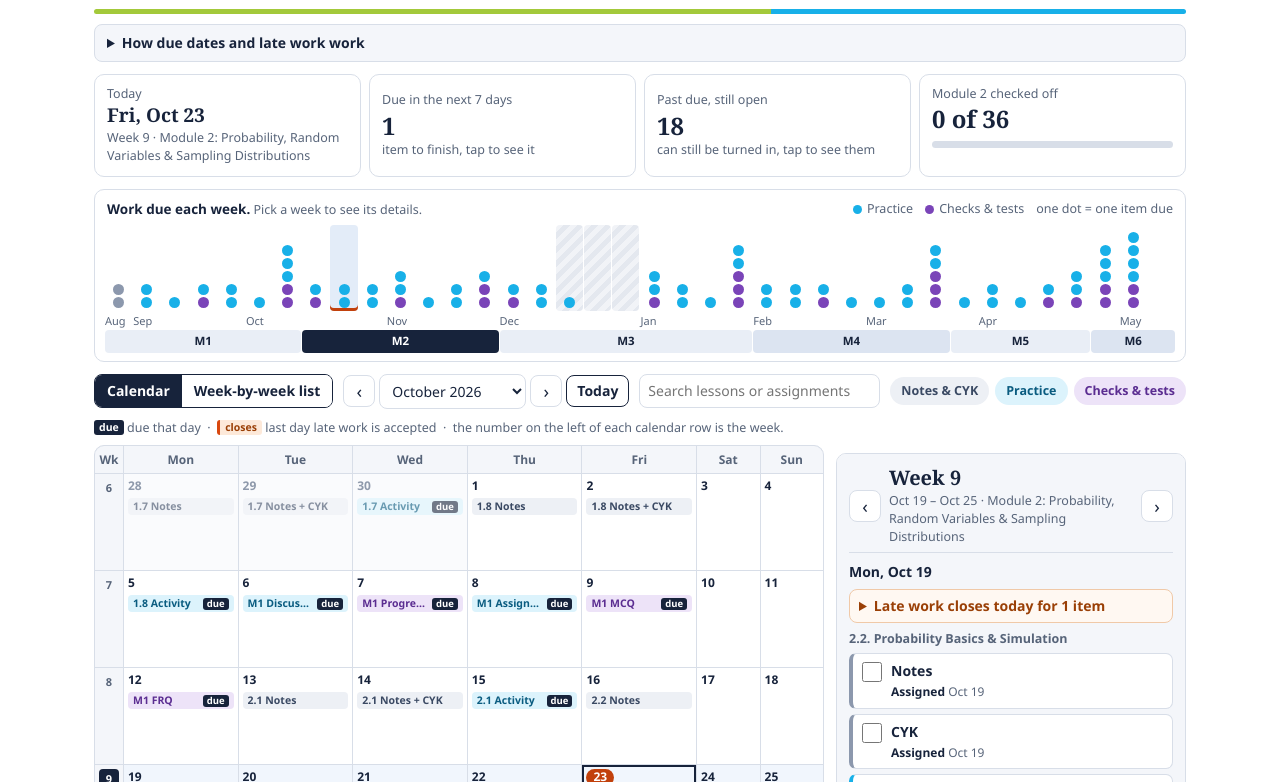
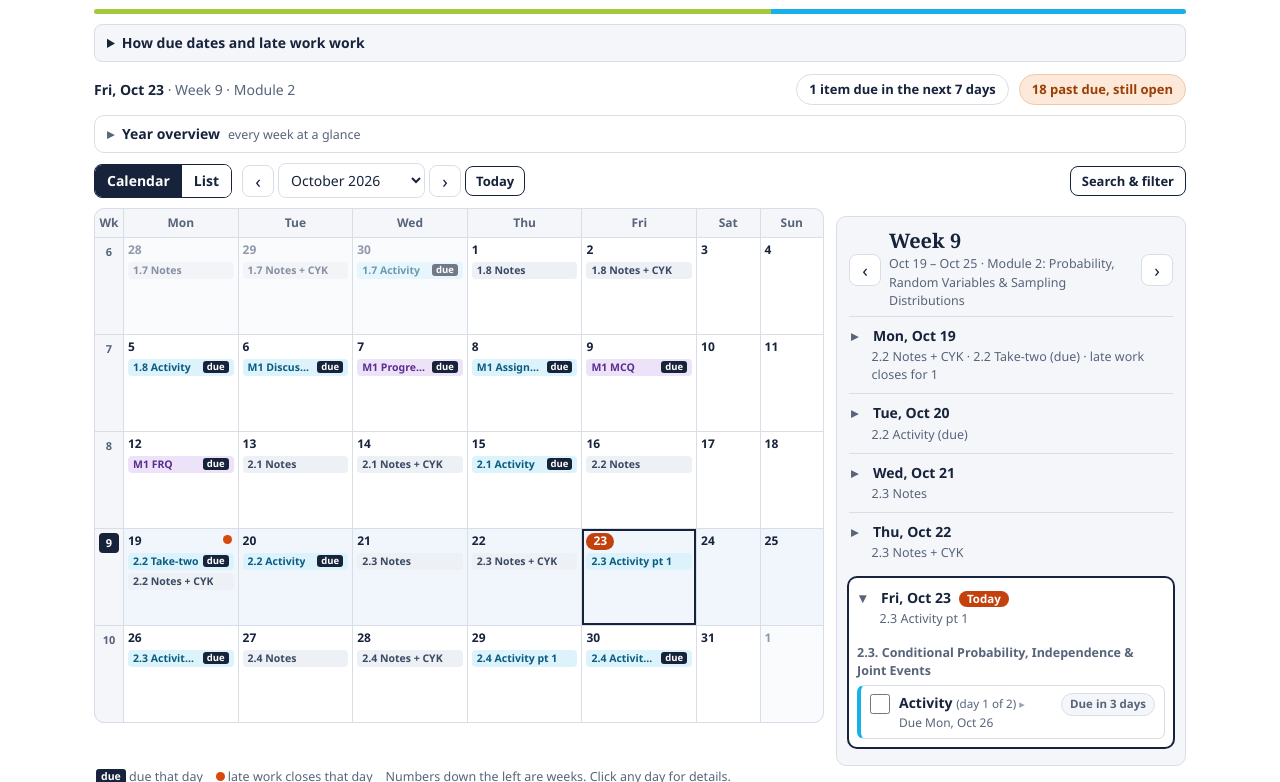
Before and after one commit to matthewcrouch-NCVPS/YL-26-27-AP-Statistics-Pacing-Guide, a plain HTML site: page index.html in a window 1280 px wide. Shown: the part 127-909 px from the top of the page. Drawn offline with Linux system fonts and the light colour scheme.

Commit message:
Add files via upload

```diff
--- a/index.html
+++ b/index.html
@@ -27,26 +27,30 @@ h1{font:700 27px/1.1 var(--serif);margin:0;letter-spacing:-.01em}
 .brand{display:block;height:46px;width:auto;margin:0 0 10px}
 .ribbon{height:5px;border-radius:99px;margin:12px 0 0;background:linear-gradient(90deg,var(--green) 0 62%,var(--prac) 62% 100%)}
 .sub{margin:4px 0 0;color:var(--mut)}
-.btn{border:1px solid var(--ink);background:#fff;border-radius:8px;padding:7px 12px;font-weight:600}
+.btn{border:1px solid var(--ink);background:#fff;border-radius:8px;padding:5px 11px;font-size:13px;font-weight:600}
 .btn:hover{background:var(--ink);color:#fff}
 .policy{margin:10px 0 0;border:1px solid var(--line);border-radius:8px;background:var(--soft)}
 .policy summary{padding:8px 12px;cursor:pointer;font-weight:600}
 .policy p{margin:0;padding:0 12px 10px;max-width:70ch}
 
-/* at a glance */
-.glance{display:grid;grid-template-columns:repeat(auto-fit,minmax(200px,1fr));gap:8px;margin:12px 0}
-.g{border:1px solid var(--line);border-radius:10px;padding:10px 12px;background:#fff;text-align:left;display:block;width:100%}
-.g .k{display:block;color:var(--mut);font-size:12.5px}
-.g .v{display:block;font:700 24px/1.15 var(--serif);margin-top:2px}
-.g .s{display:block;color:var(--mut);font-size:12.5px;margin-top:2px}
-button.g:hover{border-color:var(--ink);background:var(--soft)}
-button.g.on{border-color:var(--ink);box-shadow:inset 0 0 0 1px var(--ink)}
-.g.now .v{font-size:19px}
-.prog{height:7px;border-radius:99px;background:var(--line);margin-top:8px;overflow:hidden}
-.prog i{display:block;height:100%;background:var(--green)}
+/* today strip */
+.glance{display:flex;flex-wrap:wrap;gap:8px 10px;align-items:center;margin:12px 0 10px}
+.now{font-weight:700;margin-right:auto}
+.now span{color:var(--mut);font-weight:500}
+.gb{border:1px solid var(--line);background:#fff;border-radius:999px;padding:5px 12px;font-weight:600;font-size:13px}
+button.gb:hover{border-color:var(--ink);background:var(--soft)}
+.gb.on{border-color:var(--ink);box-shadow:inset 0 0 0 1px var(--ink)}
+.gb.warn{background:var(--close-bg);color:var(--close-fg);border-color:#F0C9A8}
+.gb.mut{border:0;background:none;color:var(--mut);font-weight:500;padding-left:0;padding-right:0}
 
 /* year chart (week dotplot) */
-.chart-wrap{border:1px solid var(--line);border-radius:10px;padding:10px 10px 8px;margin-bottom:12px}
+.chart-wrap{border:1px solid var(--line);border-radius:10px;margin-bottom:10px}
+.chart-wrap>summary{list-style:none;cursor:pointer;padding:8px 12px;font-weight:600;display:flex;gap:8px;align-items:baseline}
+.chart-wrap>summary::-webkit-details-marker{display:none}
+.chart-wrap>summary::before{content:'▸';color:var(--mut)}
+.chart-wrap[open]>summary::before{content:'▾'}
+.hint{color:var(--mut);font-weight:400;font-size:12.5px}
+.cw{padding:0 10px 8px}
 .cap{display:flex;flex-wrap:wrap;gap:4px 14px;align-items:center;justify-content:space-between;margin:0 2px 6px;color:var(--mut);font-size:12.5px}
 .cap b{color:var(--ink);font-size:13.5px}
 .key{display:inline-flex;gap:12px;align-items:center}
@@ -87,7 +91,8 @@ input[type=search]{min-width:150px;flex:1 1 150px;max-width:260px}
 .chip.learn{background:var(--learn-bg);color:var(--learn-fg)}
 .chip.practice{background:var(--prac-bg);color:var(--prac-fg)}
 .chip.assess{background:var(--assess-bg);color:var(--assess-fg)}
-.legend{margin:0 0 8px;color:var(--mut);font-size:12.5px}
+.legend{margin:10px 2px 0;color:var(--mut);font-size:12.5px}
+.cdl{display:inline-block;width:9px;height:9px;border-radius:50%;background:var(--close);margin-right:3px}
 .tag{display:inline-block;font-size:10.5px;font-weight:700;border-radius:3px;padding:0 5px;line-height:1.5;vertical-align:1px}
 .tag.due{background:var(--ink);color:#fff}
 .tag.cl{background:var(--close-bg);color:var(--close-fg);border-left:3px solid var(--close)}
@@ -148,8 +153,16 @@ input[type=search]{min-width:150px;flex:1 1 150px;max-width:260px}
 .ph p{margin:2px 0 0;color:var(--mut);font-size:12.5px}
 .link{border:0;background:none;color:#1C61B6;text-decoration:underline;padding:2px 0;font-weight:600}
 .note{color:var(--mut);font-size:12.5px;margin:2px 0 8px}
-.dayb{padding:9px 0 4px;border-top:1px solid var(--line)}
-.dayb.is-focus{background:#fff;border-radius:8px;border-top-color:transparent;box-shadow:0 0 0 2px var(--ink);padding:9px 8px 6px;margin:6px 0}
+.dayb{border-top:1px solid var(--line)}
+.dayb.is-focus{background:#fff;border-radius:8px;border-top-color:transparent;box-shadow:0 0 0 2px var(--ink);margin:6px 0;padding:0 8px}
+.dayb>summary{list-style:none;cursor:pointer;display:flex;flex-wrap:wrap;gap:2px 8px;align-items:baseline;padding:9px 2px}
+.dayb>summary::-webkit-details-marker{display:none}
+.dayb>summary::before{content:'▸';color:var(--mut);width:1em;flex:none}
+.dayb[open]>summary::before{content:'▾'}
+.dayb.is-empty .dh{padding:9px 2px}
+.dayb .ds{flex:1 1 100%;color:var(--mut);font-size:12.5px;font-weight:400;padding-left:calc(1em + 8px)}
+.dayb.is-empty .ds{flex:0 1 auto;padding-left:0}
+.dayb .db{padding:0 0 8px}
 .dh{display:flex;gap:6px;flex-wrap:wrap;align-items:center;font-weight:700}
 .dh .t{background:var(--today);color:#fff;border-radius:99px;padding:0 8px;font-size:11.5px}
 .dh .b{background:#E4E8EF;color:#3A4963;border-radius:99px;padding:0 8px;font-size:11.5px}
@@ -188,6 +201,20 @@ input[type=search]{min-width:150px;flex:1 1 150px;max-width:260px}
 .awb{padding:0 12px 10px}
 .foot{color:var(--mut);font-size:12.5px;margin:12px 2px 0}
 .empty{padding:18px 6px;text-align:center;color:var(--mut)}
+/* simplification layer */
+.tools{display:flex;flex-wrap:wrap;gap:8px 10px;align-items:center;margin:-2px 0 10px}
+.tools[hidden]{display:none}
+.cdot{position:absolute;top:6px;right:6px;width:9px;height:9px;border-radius:50%;background:var(--close)}
+.pill.x{display:none}
+.pill.more{background:none;color:var(--mut);padding:0 2px;font-weight:700}
+.rd{min-width:0}
+.rd>summary{list-style:none;cursor:pointer}
+.rd>summary::-webkit-details-marker{display:none}
+.rd>summary .ttl::after{content:' ▸';color:#98A2B3;font-size:11px;font-weight:400}
+.rd[open]>summary .ttl::after{content:' ▾'}
+.due1{display:block;color:var(--mut);font-size:12px}
+.rx{margin-top:3px}
+@media (max-width:620px){.pill.x{display:flex}.pill.more{display:none}.cdot{top:4px;right:4px;width:7px;height:7px}}
 </style>
 </head>
 <body>
@@ -209,18 +236,21 @@ input[type=search]{min-width:150px;flex:1 1 150px;max-width:260px}
 
   <section class="glance" id="glance" aria-label="At a glance"></section>
 
-  <section class="chart-wrap" aria-label="Year at a glance">
-    <div class="cap">
-      <span><b>Work due each week.</b> Pick a week to see its details.</span>
-      <span class="key"><span><i style="background:var(--prac)"></i>Practice</span><span><i style="background:var(--assess)"></i>Checks &amp; tests</span><span>one dot = one item due</span></span>
+  <details class="chart-wrap" id="overview">
+    <summary>Year overview <span class="hint">every week at a glance</span></summary>
+    <div class="cw">
+      <div class="cap">
+        <span><b>Work due each week.</b> Pick a week to see its details.</span>
+        <span class="key"><span><i style="background:var(--prac)"></i>Practice</span><span><i style="background:var(--assess)"></i>Checks &amp; tests</span><span>one dot = one item due</span></span>
+      </div>
+      <div id="chart"></div>
     </div>
-    <div id="chart"></div>
-  </section>
+  </details>
 
   <div class="bar" role="toolbar" aria-label="Calendar controls">
     <div class="seg" role="group" aria-label="View">
       <button data-act="view-month" aria-pressed="true">Calendar</button>
-      <button data-act="view-agenda" aria-pressed="false">Week-by-week list</button>
+      <button data-act="view-agenda" aria-pressed="false">List</button>
     </div>
     <div class="nav" id="monthnav">
       <button class="ib" data-act="m-prev" aria-label="Previous month">‹</button>
@@ -228,6 +258,9 @@ input[type=search]{min-width:150px;flex:1 1 150px;max-width:260px}
       <button class="ib" data-act="m-next" aria-label="Next month">›</button>
       <button class="btn" data-act="today" style="padding:5px 10px">Today</button>
     </div>
+    <button class="btn" data-act="tools" id="toolsbtn" aria-expanded="false" aria-controls="tools" style="margin-left:auto">Search &amp; filter</button>
+  </div>
+  <div class="tools" id="tools" hidden>
     <input type="search" id="q" placeholder="Search lessons or assignments" aria-label="Search lessons or assignments">
     <div class="chips" id="chips" role="group" aria-label="Show or hide item types">
       <button class="chip learn" data-f="learn" aria-pressed="true">Notes &amp; CYK</button>
@@ -235,12 +268,12 @@ input[type=search]{min-width:150px;flex:1 1 150px;max-width:260px}
       <button class="chip assess" data-f="assess" aria-pressed="true">Checks &amp; tests</button>
     </div>
   </div>
-  <p class="legend"><span class="tag due">due</span> due that day &nbsp;·&nbsp; <span class="tag cl">closes</span> last day late work is accepted &nbsp;·&nbsp; the number on the left of each calendar row is the week.</p>
 
   <div class="main" id="main">
     <div id="cal"></div>
     <aside class="panel" id="panel" aria-live="polite"></aside>
   </div>
+  <p class="legend"><span class="tag due">due</span> due that day &nbsp;&nbsp; <span class="cdl"></span>late work closes that day &nbsp;&nbsp; Numbers down the left are weeks. Click any day for details.</p>
   <p class="foot" id="foot"></p>
 </div>
 
@@ -333,7 +366,7 @@ var state = {
   month: (function(){ var d=dd(clampN(TODAY)); return {y:d.getUTCFullYear(), m:d.getUTCMonth()}; })(),
   sel: {mode:'week', ws: curWs},
   focus: (TODAY>=startN && TODAY<=endN) ? TODAY : null,
-  q:'', f:{learn:true, practice:true, assess:true}
+  q:'', f:{learn:true, practice:true, assess:true}, tools:false
 };
 var minM = (function(){ var d=dd(startN); return d.getUTCFullYear()*12+d.getUTCMonth(); })();
 var maxM = (function(){ var d=dd(endN);   return d.getUTCFullYear()*12+d.getUTCMonth(); })();
@@ -391,16 +424,16 @@ function rowHTML(it, o){
   var st=status(it), dts='';
   var asg = it.n2!=null ? fShort(it.n)+' – '+fShort(it.n2) : fShort(it.n);
   dts += '<span><em>Assigned</em> '+asg+'</span>';
-  if(it.dueN!=null) dts += '<span><em>Due</em> '+fWd(it.dueN)+'</span>';
   if(it.clN!=null && it.clN!==it.dueN) dts += '<span class="c"><em>Closes</em> '+fWd(it.clN)+'</span>';
   var part='';
   if(it.n2!=null && o.day!=null) part=' <small>(day '+(o.day===it.n?'1':'2')+' of 2)</small>';
   var title=esc(it.t.replace(/\s+/g,' '));
+  var pre=(o.lesson && lno(it) && lno(it)!=='Start') ? esc(lno(it))+' ' : '';
+  var due1=it.dueN!=null ? '<span class="due1">Due '+fWd(it.dueN)+'</span>' : '';
   return '<div class="row g-'+it.g+(done[it.id]?' is-done':'')+'">'+
     '<input type="checkbox" data-id="'+esc(it.id)+'"'+(done[it.id]?' checked':'')+' aria-label="Mark '+title+' as done">'+
-    '<span><span class="ttl">'+title+part+'</span>'+
-    (o.lesson ? '<span class="les">'+esc(it.lesson)+'</span>' : '')+
-    '<span class="dts">'+dts+'</span></span>'+
+    '<details class="rd" data-k="r'+(o.ctx||'')+'|'+esc(it.id)+'"><summary><span class="ttl">'+pre+title+part+'</span>'+due1+'</summary>'+
+    '<div class="rx">'+(o.lesson ? '<span class="les">'+esc(it.lesson)+'</span>' : '')+'<span class="dts">'+dts+'</span></div></details>'+
     (st ? '<span class="st st-'+st.c+'">'+st.t+'</span>' : '')+
   '</div>';
 }
@@ -414,20 +447,26 @@ function dayHTML(n, o){
   var s=S(n), sched=s.sched.filter(vis), closes=s.cl.filter(vis), brk=breaks[n];
   var weekend = ((dd(n).getUTCDay()+6)%7) >= 5;
   if(weekend && !sched.length && !closes.length && !s.admin.length && !brk) return '';
-  var h='<section class="dayb'+(n===TODAY?' is-today':'')+(n===o.focus?' is-focus':'')+'" data-pd="'+n+'">'+
-    '<div class="dh"><span>'+fWd(n)+'</span>'+(n===TODAY?'<span class="t">Today</span>':'')+(brk?'<span class="b">'+esc(shortBrk(brk))+'</span>':'')+'</div>';
+  var tags=(n===TODAY?'<span class="t">Today</span>':'')+(brk?'<span class="b">'+esc(shortBrk(brk))+'</span>':'');
+  var cls='dayb'+(n===TODAY?' is-today':'')+(n===o.focus?' is-focus':'');
+  if(!sched.length && !closes.length && !s.admin.length){
+    return '<div class="'+cls+' is-empty" data-pd="'+n+'"><div class="dh"><span class="dn">'+fWd(n)+'</span>'+tags+'<span class="ds">'+(brk?'No class work':'Nothing scheduled')+'</span></div></div>';
+  }
+  var sum=dayParts(n).map(function(p){ return p.label+(p.tag?' (due)':''); });
+  s.admin.forEach(function(a){ sum.unshift(a.t); });
+  if(closes.length) sum.push('late work closes for '+closes.length);
+  var h='<details class="'+cls+'" data-pd="'+n+'" data-k="d'+n+(o.pre||'')+'"'+(o.open?' open':'')+'><summary class="dh"><span class="dn">'+fWd(n)+'</span>'+tags+'<span class="ds">'+esc(sum.join(' · '))+'</span></summary><div class="db">';
   if(closes.length){
     h+='<details class="closing" data-k="c'+n+(o.pre||'')+'"><summary>Late work closes today for '+plural(closes.length,'item')+'</summary>'+
-       closes.map(function(it){ return rowHTML(it,{lesson:true}); }).join('')+'</details>';
+       closes.map(function(it){ return rowHTML(it,{lesson:true,ctx:'c'+n+(o.pre||'')}); }).join('')+'</details>';
   }
   var last=null;
   sched.forEach(function(it){
     if(it.lesson!==last){ h+='<p class="lt">'+esc(it.lesson)+'</p>'; last=it.lesson; }
-    h+=rowHTML(it,{day:n});
+    h+=rowHTML(it,{day:n,ctx:'d'+n+(o.pre||'')});
   });
   s.admin.forEach(function(a){ h+=adminRow(a); });
-  if(!sched.length && !closes.length && !s.admin.length) h+='<p class="none">'+(brk?'No class work.':'Nothing scheduled.')+'</p>';
-  return h+'</section>';
+  return h+'</div></details>';
 }
 
 /* ---------- panel: week / list / search ---------- */
@@ -437,7 +476,12 @@ function weekHTML(ws, focus){
     '<div class="pt"><h2>Week '+wk+'</h2><p>'+fShort(ws)+' – '+fShort(ws+6)+' · Module '+mod+': '+esc(MOD[mod])+'</p></div>'+
     '<button class="ib" data-act="wk-next" aria-label="Next week"'+(wi>=NW-1?' disabled':'')+'>›</button></div>';
   if(ws!==curWs) h+='<button class="link" data-act="wk-now">Jump to this week</button>';
-  for(var i=0;i<7;i++) h+=dayHTML(ws+i,{focus:focus});
+  var openN=focus;
+  if(openN==null){
+    if(TODAY>=ws && TODAY<=ws+6) openN=TODAY;
+    else for(var j=0;j<5;j++){ var sj=S(ws+j); if(sj.sched.filter(vis).length||sj.due.filter(vis).length){ openN=ws+j; break; } }
+  }
+  for(var i=0;i<7;i++) h+=dayHTML(ws+i,{focus:focus, open:(ws+i===openN)});
   return h;
 }
 function listHTML(key){
@@ -476,15 +520,17 @@ function searchHTML(){
   return h;
 }
 function renderPanel(keepScroll){
-  var p=$('#panel'), top=p.scrollTop;
-  var open=$$('details[open]',p).map(function(d){ return d.getAttribute('data-k'); });
+  var p=$('#panel'), top=p.scrollTop, st={};
+  $$('details[data-k]',p).forEach(function(d){ st[d.getAttribute('data-k')]=d.open; });
   p.innerHTML = state.q.trim() ? searchHTML() : (state.sel.mode==='list' ? listHTML(state.sel.key) : weekHTML(state.sel.ws, state.focus));
-  $$('details',p).forEach(function(d){ if(open.indexOf(d.getAttribute('data-k'))>-1) d.open=true; });
-  if(keepScroll) p.scrollTop=top; else p.scrollTop=0;
+  if(keepScroll){
+    $$('details[data-k]',p).forEach(function(d){ var k=d.getAttribute('data-k'); if(k in st) d.open=st[k]; });
+    p.scrollTop=top;
+  } else p.scrollTop=0;
 }
 
 /* ---------- month grid ---------- */
-function pillsFor(n){
+function dayParts(n){
   var s=S(n), out=[], seen={};
   s.sched.filter(vis).forEach(function(it){
     var dim=!matchQ(it);
@@ -497,16 +543,21 @@ function pillsFor(n){
       out.push({g:it.g,lno:lno(it),parts:[shortT(it)+part],tag:it.dueN===n,dim:dim,allDone:!!done[it.id]});
     }
   });
-  var h=out.map(function(p){
-    var lab=(p.lno?p.lno+' ':'')+p.parts.join(' + ');
-    return '<span class="pill g-'+p.g+(p.allDone?' is-done':'')+(p.dim?' dim':'')+'" title="'+esc(lab)+'"><span class="pl">'+esc(lab)+'</span>'+(p.tag?'<span class="pt">due</span>':'')+'</span>';
-  });
+  out.forEach(function(p,i){ p.i=i; p.label=(p.lno?p.lno+' ':'')+p.parts.join(' + '); });
+  return out;
+}
+function prank(p){ return p.g==='assess'?1:(p.tag?2:(p.g==='practice'?3:4)); }
+function pillsFor(n){
+  var s=S(n), MAX=2, h=[];
   s.admin.forEach(function(a){
     h.push('<span class="pill g-info" title="'+esc(a.t)+'"><span class="pl">'+esc(a.t.replace(' due',''))+'</span></span>');
   });
-  var nc=s.cl.filter(vis).length;
-  if(nc) h.push('<span class="pill g-closes" title="'+plural(nc,'item')+' close for late work"><span class="pl">closes · '+nc+'</span></span>');
-  return h.join('');
+  dayParts(n).sort(function(a,b){ return prank(a)-prank(b) || a.i-b.i; }).forEach(function(p){
+    h.push('<span class="pill g-'+p.g+(p.allDone?' is-done':'')+(p.dim?' dim':'')+'" title="'+esc(p.label)+'"><span class="pl">'+esc(p.label)+'</span>'+(p.tag?'<span class="pt">due</span>':'')+'</span>');
+  });
+  var out=h.map(function(x,i){ return i<MAX ? x : x.replace('class="pill ','class="pill x '); }).join('');
+  if(h.length>MAX) out+='<span class="pill more">+'+(h.length-MAX)+' more</span>';
+  return out;
 }
 function renderMonth(){
   var y=state.month.y, m=state.month.m;
@@ -524,6 +575,7 @@ function renderMonth(){
       var lab=fWd(n)+(brk?', '+brk:'')+': '+plural(ct,'item')+(due?', '+due+' due':'')+(cl?', '+cl+' close':'');
       h+='<button class="day'+(inM?'':' out')+(brk?' brk':'')+(n===TODAY?' today':'')+(n===state.focus?' focus':'')+(selW?' insel':'')+(inC?'':' nocourse')+'" data-n="'+n+'" aria-label="'+esc(lab)+'">'+
         '<span class="num">'+dd(n).getUTCDate()+'</span>'+
+        (cl?'<span class="cdot" title="'+plural(cl,'item')+' close for late work"></span>':'')+
         (brk?'<span class="bl">'+esc(shortBrk(brk))+'</span>':'')+
         '<span class="pills">'+pillsFor(n)+'</span></button>';
     }
@@ -541,7 +593,7 @@ function renderAgenda(){
       if(q){ hits+=S(n).sched.filter(function(it){return vis(it)&&matchQ(it);}).length; }
     }
     if(q && !hits) continue;
-    for(var j=0;j<7;j++) body+=dayHTML(ws+j,{pre:'a'});
+    for(var j=0;j<7;j++) body+=dayHTML(ws+j,{pre:'a',open:true});
     var dues=weekDue(ws).filter(vis).length;
     var isOpen = q ? true : (ws===(state.sel.mode==='week'?state.sel.ws:curWs));
     h+='<details class="awk" data-ws="'+ws+'" data-k="w'+ws+'"'+(isOpen?' open':'')+'><summary><span>Week '+(w+1)+'</span><span class="m">'+fShort(ws)+' – '+fShort(ws+6)+' · Module '+weekMod[w]+'</span>'+
@@ -581,16 +633,14 @@ function renderGlance(){
   var wi=(curWs-ws0)/7, mod=weekMod[wi];
   var due7=items.filter(function(it){ return it.dueN!=null && it.dueN>=TODAY && it.dueN<=TODAY+6 && !done[it.id]; }).length;
   var past=items.filter(function(it){ return it.dueN!=null && it.dueN<TODAY && it.clN!=null && it.clN>=TODAY && !done[it.id]; }).length;
-  var mi=items.filter(function(it){ return it.m===mod; }), md=mi.filter(function(it){ return done[it.id]; }).length;
-  var pct=mi.length?Math.round(100*md/mi.length):0;
+  var on1=state.sel.mode==='list'&&state.sel.key==='due7', on2=state.sel.mode==='list'&&state.sel.key==='past';
   var now = inCourse
-    ? '<div class="g now"><span class="k">Today</span><span class="v">'+fWd(TODAY)+'</span><span class="s">Week '+(wi+1)+' · Module '+mod+': '+esc(MOD[mod])+'</span></div>'
-    : '<div class="g now"><span class="k">Course dates</span><span class="v">'+(TODAY<startN?'Starts '+fWd(startN):'Course has ended')+'</span><span class="s">'+fShort(startN)+' – '+fShort(endN)+'</span></div>';
-  var on1=state.sel.mode==='list'&&state.sel.key==='due7', on2=state.sel.mode==='list'&&state.sel.key==='past';
-  $('#glance').innerHTML = now+
-    '<button class="g'+(on1?' on':'')+'" data-act="list-due7"><span class="k">Due in the next 7 days</span><span class="v">'+due7+'</span><span class="s">'+(due7?(due7===1?'item to finish':'items to finish')+', tap to see '+(due7===1?'it':'them'):'you’re all caught up')+'</span></button>'+
-    '<button class="g'+(on2?' on':'')+'" data-act="list-past"><span class="k">Past due, still open</span><span class="v">'+past+'</span><span class="s">'+(past?'can still be turned in, tap to see them':'nothing to catch up on')+'</span></button>'+
-    '<div class="g"><span class="k">Module '+mod+' checked off</span><span class="v">'+md+' of '+mi.length+'</span><div class="prog" role="img" aria-label="'+pct+' percent"><i style="width:'+pct+'%"></i></div></div>';
+    ? '<div class="now">'+fWd(TODAY)+' <span>· Week '+(wi+1)+' · Module '+mod+'</span></div>'
+    : '<div class="now">'+(TODAY<startN?'Course starts '+fWd(startN):'This course has ended')+'</div>';
+  var b1 = due7 ? '<button class="gb'+(on1?' on':'')+'" data-act="list-due7">'+plural(due7,'item')+' due in the next 7 days</button>'
+                : (inCourse ? '<span class="gb mut">Nothing due in the next 7 days</span>' : '');
+  var b2 = past ? '<button class="gb warn'+(on2?' on':'')+'" data-act="list-past">'+past+' past due, still open</button>' : '';
+  $('#glance').innerHTML = now+b1+b2;
 }
 
 /* ---------- toolbar state + footer ---------- */
@@ -602,6 +652,9 @@ function renderControls(){
   $('[data-act="m-prev"]').disabled = cur<=minM; $('[data-act="m-next"]').disabled = cur>=maxM;
   $('#monthnav').style.display = state.view==='month' ? '' : 'none';
   $('#main').className = 'main'+(state.view==='agenda'?' agenda':'');
+  $('#tools').hidden = !state.tools;
+  var tb=$('#toolsbtn'); tb.setAttribute('aria-expanded', state.tools?'true':'false');
+  tb.innerHTML = 'Search &amp; filter'+((state.q.trim()||!(state.f.learn&&state.f.practice&&state.f.assess))?' •':'');
   $('#foot').textContent = store
     ? 'Boxes you check are saved in this browser only, so they won’t show up on another device.'
     : 'Check marks can’t be saved in this view, so they reset when the page reloads.';
@@ -675,6 +728,7 @@ document.addEventListener('click', function(e){
   if((el=t.closest('[data-act]'))){
     var a=el.getAttribute('data-act');
     if(a==='ics') downloadICS();
+    else if(a==='tools'){ state.tools=!state.tools; renderControls(); if(state.tools) $('#q').focus(); }
     else if(a==='view-month'||a==='view-agenda'){ state.view=a==='view-month'?'month':'agenda'; if(state.sel.mode==='week') setMonthFor(state.sel.ws); render(); }
     else if(a==='m-prev'||a==='m-next'){ var c=state.month.y*12+state.month.m+(a==='m-next'?1:-1); if(c<minM||c>maxM) return; state.month={y:Math.floor(c/12), m:c%12}; renderControls(); renderMonth(); }
     else if(a==='today'){ state.focus=(TODAY>=startN&&TODAY<=endN)?TODAY:null; selectWeek(curWs, state.focus, true); }
```
